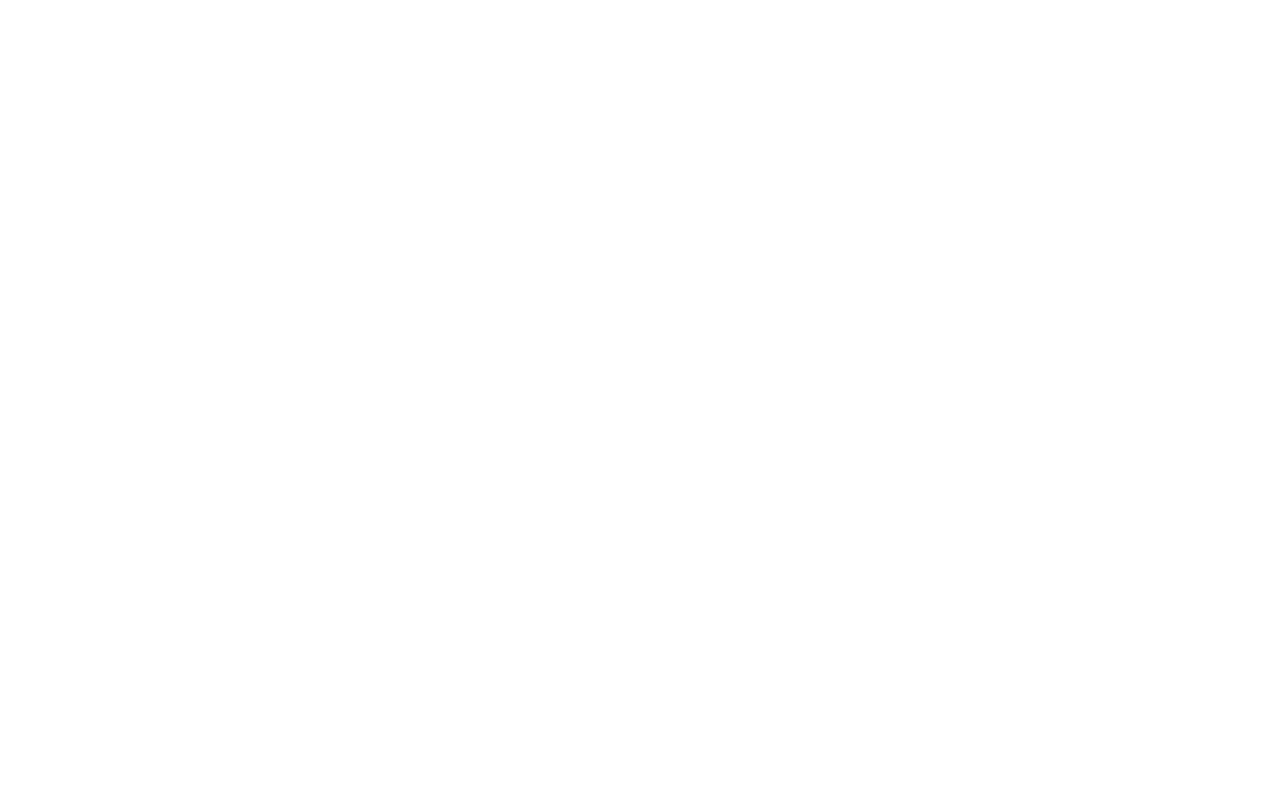
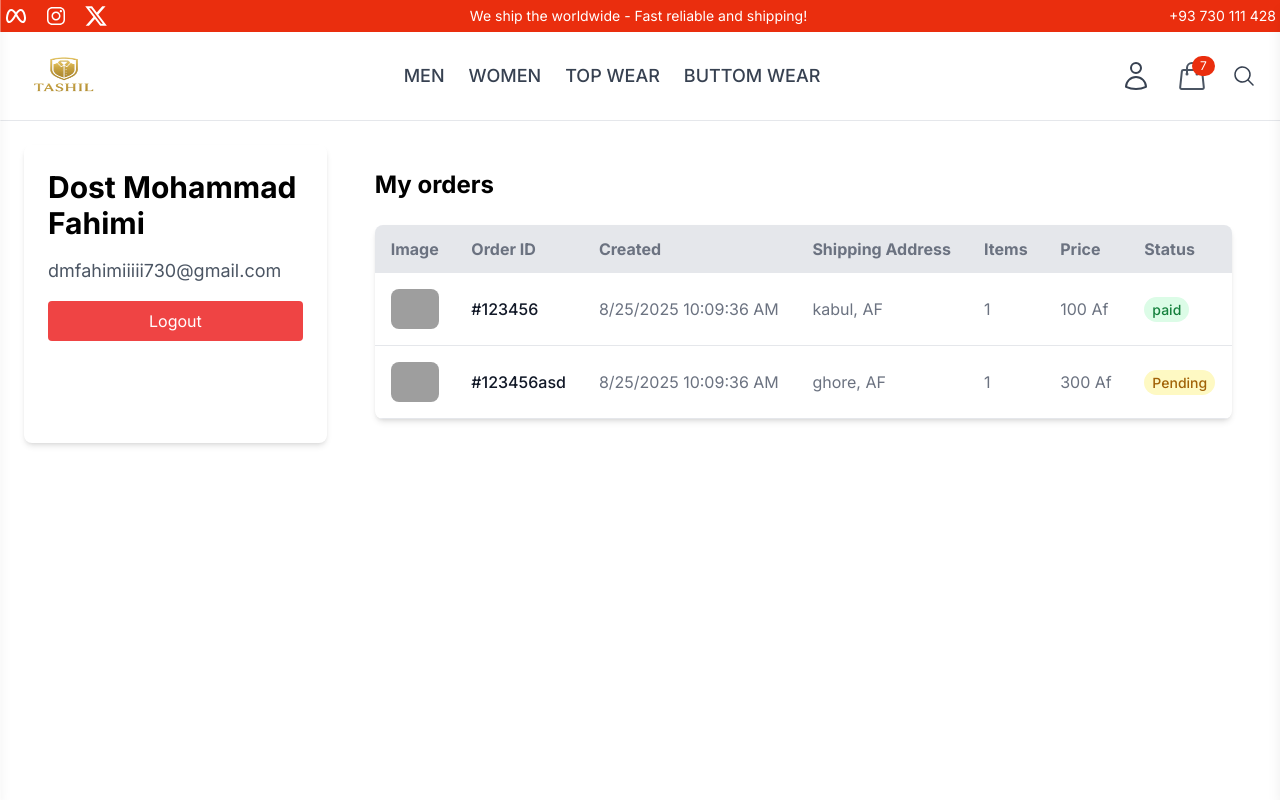
Before and after one commit to DostMohammadFahimi/FAS, a React (Vite) app: page /profile in a window 1280 px wide. Before the commit this address had no page. Shown: the top 800 px of the page. Built offline with nearby package versions, Linux system fonts and the light colour scheme; grey boxes are pictures that could not be loaded.

Commit message:
complete the profile section.

```diff
--- a/src/App.jsx
+++ b/src/App.jsx
@@ -4,6 +4,7 @@
 import { Toaster } from "sonner";
 import Login from "./pages/Login";
 import Register from "./pages/Register";
+import Profile from "./pages/Profile";
 function App() {
   return (
     <BrowserRouter>
@@ -13,6 +14,7 @@
           <Route index element={<Home />} />
           <Route path="login" element={<Login />} />
           <Route path="register" element={<Register />} />
+          <Route path="profile" element={<Profile />} />
         </Route>
         <Route>{/* Admin layput */},</Route>
       </Routes>
--- /dev/null
+++ b/src/pages/OrderPage.jsx
@@ -0,0 +1,119 @@
+import React, { useEffect, useState } from "react";
+
+const OrderPage = () => {
+  const [orders, setOrders] = useState([]);
+
+  useEffect(() => {
+    setTimeout(() => {
+      const mockOrders = [
+        {
+          _id: "123456",
+          createdAt: new Date(),
+          shippingAddress: {
+            city: "kabul",
+            country: "AF",
+          },
+          orderItems: [
+            {
+              name: "Product 1",
+              image: "https://picsum.photos/500/500?random=1",
+            },
+          ],
+          totalPrice: 100,
+          isPaid: true,
+        },
+        {
+          _id: "123456asd",
+          createdAt: new Date(),
+          shippingAddress: {
+            city: "ghore",
+            country: "AF",
+          },
+          orderItems: [
+            {
+              name: "Product 2",
+              image: "https://picsum.photos/500/500?random=2",
+            },
+          ],
+          totalPrice: 300,
+          isPaid: false,
+        },
+      ];
+      setOrders(mockOrders);
+    }, 1000);
+  }, []);
+  return (
+    <div className="max-w-7xl mx-auto p-4 sm:p-6">
+      <h2 className="text-xl sm:text-2xl font-bold mb-6">My orders</h2>
+      <div className="relative shadow-md sm:rounded-lg overflow-hidden">
+        <table className="min-w-full text-left text-gray-500 ">
+          <thead className="bg-gray-200">
+            <tr></tr>
+            <th className="py-2 px-4 sm:py-3">Image</th>
+            <th className="py-2 px-4 sm:py-3">Order ID</th>
+            <th className="py-2 px-4 sm:py-3">Created</th>
+            <th className="py-2 px-4 sm:py-3">Shipping Address</th>
+            <th className="py-2 px-4 sm:py-3">Items</th>
+            <th className="py-2 px-4 sm:py-3">Price</th>
+            <th className="py-2 px-4 sm:py-3">Status</th>
+          </thead>
+          <tbody>
+            {orders.length > 0 ? (
+              orders.map((order) => (
+                <tr
+                  key={order._id}
+                  className="border-b hover:border-gray-50 cursor-pointer"
+                >
+                  <td className="py-2 px-2 sm:py-4 sm:px-4">
+                    <img
+                      src={order.orderItems[0].image}
+                      alt={order.orderItems[0].name}
+                      className="w-10 h-10 sm:w-12 object-cover rounded-lg"
+                    />
+                  </td>
+                  <td className="py-2 px-2 sm:px-4 sm:py-4 font-medium text-gray-900 whitespace-nowrap">
+                    #{order._id}
+                  </td>
+                  <td className="py-2 px-2 sm:py-4 sm:px-4">
+                    {new Date(order.createdAt).toLocaleDateString()}{" "}
+                    {new Date(order.createdAt).toLocaleTimeString()}
+                  </td>
+                  <td className="py-2 px-2 sm:py-4 sm:px-4">
+                    {order.shippingAddress
+                      ? `${order.shippingAddress.city}, ${order.shippingAddress.country}`
+                      : "N/A"}
+                  </td>
+                  <td className="py-2 px-2 sm:py-4 sm:px-4">
+                    {order.orderItems.length}
+                  </td>
+                  <td className="py-2 px-2 sm:py-4 sm:px-4">
+                    {order.totalPrice} Af
+                  </td>
+                  <td className="py-2 px-2 sm:py-4 sm:px-4">
+                    <span
+                      className={`${
+                        order.isPaid
+                          ? "bg-green-100 text-green-700"
+                          : "bg-yellow-100 text-yellow-700"
+                      } px-2 py-1 rounded-full text-xs sm:text-sm font-medium`}
+                    >
+                      {order.isPaid ? "paid" : "Pending"}
+                    </span>
+                  </td>
+                </tr>
+              ))
+            ) : (
+              <tr>
+                <td colSpan={7} className="px-4 py4 text-center text-gray-500">
+                  You have no orders
+                </td>
+              </tr>
+            )}
+          </tbody>
+        </table>
+      </div>
+    </div>
+  );
+};
+
+export default OrderPage;
--- /dev/null
+++ b/src/pages/Profile.jsx
@@ -0,0 +1,30 @@
+import OrderPage from "./OrderPage";
+
+const Profile = () => {
+  return (
+    <div className="min-h-screen flex flex-col">
+      <div className="flex-grow container mx-auto p-4 md:p-6">
+        <div className="flex flex-col md:flex-row md:space-x-6 space-y-6 md:space-y-0">
+          {/* {Left Section} */}
+          <div className="w-full md:w-1/3 lg:w-1/4 shadow-md rounded-lg p-6">
+            <h1 className="text-2xl md:text-3xl font-bold mb-4">
+              Dost Mohammad Fahimi
+            </h1>
+            <p className="text-lg text-gray-600 mb-4">
+              dmfahimiiiii730@gmail.com
+            </p>
+            <button className="w-full bg-red-500 text-white py-2 px-4 rounded hover:bg-red-600">
+              Logout
+            </button>
+          </div>
+          {/* {Right Section: Orders table} */}
+          <div className="w-full md:w-2/3 lg:w-3/4">
+            <OrderPage />
+          </div>
+        </div>
+      </div>
+    </div>
+  );
+};
+
+export default Profile;
```
